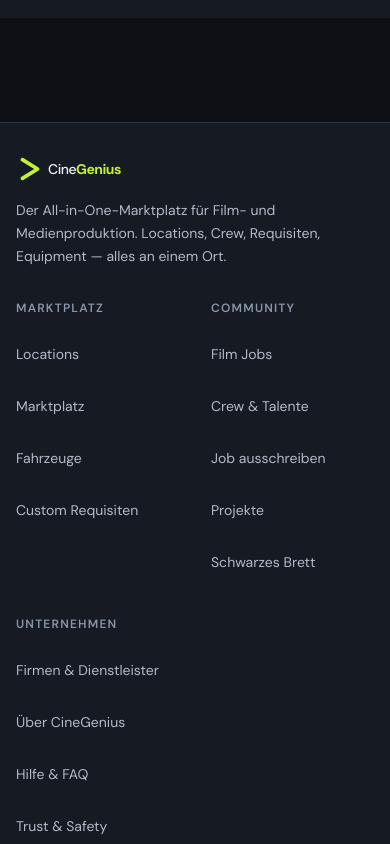
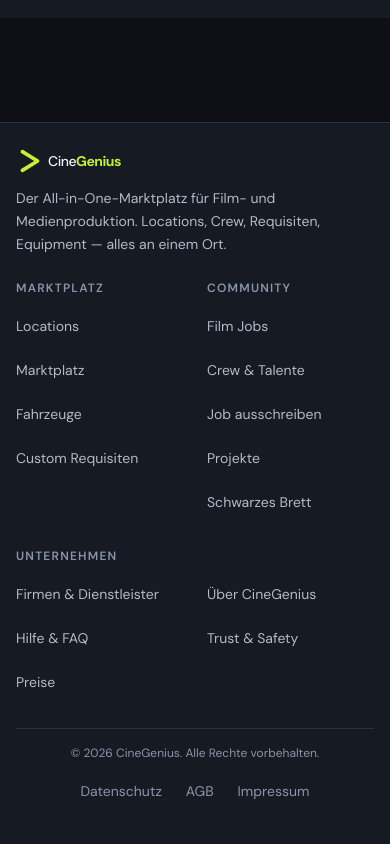
Before and after one commit to Cinegenius/Cinegenius, a Next.js app: page /about in a window 390 px wide. Shown: the part 3340-4184 px from the top of the page. Built offline with nearby package versions, Linux system fonts and the light colour scheme; no server answers.

Commit message:
Compact footer spacing and mobile company links

```diff
--- a/components/Footer.tsx
+++ b/components/Footer.tsx
@@ -44,11 +44,11 @@ export default function Footer() {
 
   return (
     <footer id="site-footer" className="relative z-10 border-t border-border bg-bg-secondary mt-12 pb-[calc(5rem+env(safe-area-inset-bottom,0px))] lg:pb-0">
-      <div className="max-w-7xl mx-auto px-4 sm:px-6 lg:px-8 py-8 sm:py-16">
-        <div className="grid grid-cols-2 md:grid-cols-2 lg:grid-cols-5 gap-8 lg:gap-12">
+      <div className="max-w-7xl mx-auto px-4 sm:px-6 lg:px-8 py-6 sm:py-8 lg:py-12">
+        <div className="grid grid-cols-2 md:grid-cols-2 lg:grid-cols-5 gap-x-6 gap-y-6 lg:gap-12">
           {/* Marke */}
           <div className="col-span-2 lg:col-span-2">
-            <div className="mb-4">
+            <div className="mb-3">
               <Logo />
             </div>
             <p className="text-text-secondary text-sm leading-relaxed max-w-xs">
@@ -58,11 +58,11 @@ export default function Footer() {
 
           {/* Link-Spalten */}
           {columns.map((col) => (
-            <div key={col.titleKey}>
-              <h4 className="text-xs font-semibold text-text-muted uppercase tracking-widest mb-4">
+            <div key={col.titleKey} className={col.titleKey === "col3" ? "col-span-2 lg:col-span-1" : "min-w-0"}>
+              <h4 className="text-xs font-semibold text-text-muted uppercase tracking-widest mb-2">
                 {tf(col.titleKey as "col1" | "col2" | "col3")}
               </h4>
-              <ul className="flex flex-col gap-2">
+              <ul className={col.titleKey === "col3" ? "grid grid-cols-2 gap-x-6 lg:flex lg:flex-col" : "flex flex-col"}>
                 {col.links.map((link) => (
                   <li key={link.labelKey}>
                     <Link
@@ -79,7 +79,7 @@ export default function Footer() {
         </div>
 
         {/* Unterzeile */}
-        <div className="mt-12 pt-8 border-t border-border flex flex-col sm:flex-row items-center justify-between gap-4">
+        <div className="mt-6 pt-4 sm:mt-8 sm:pt-6 border-t border-border flex flex-col sm:flex-row items-center justify-between gap-2 sm:gap-4">
           <p className="text-xs text-text-muted">
             © {new Date().getFullYear()} CineGenius. {tf("rights")}
           </p>
```
